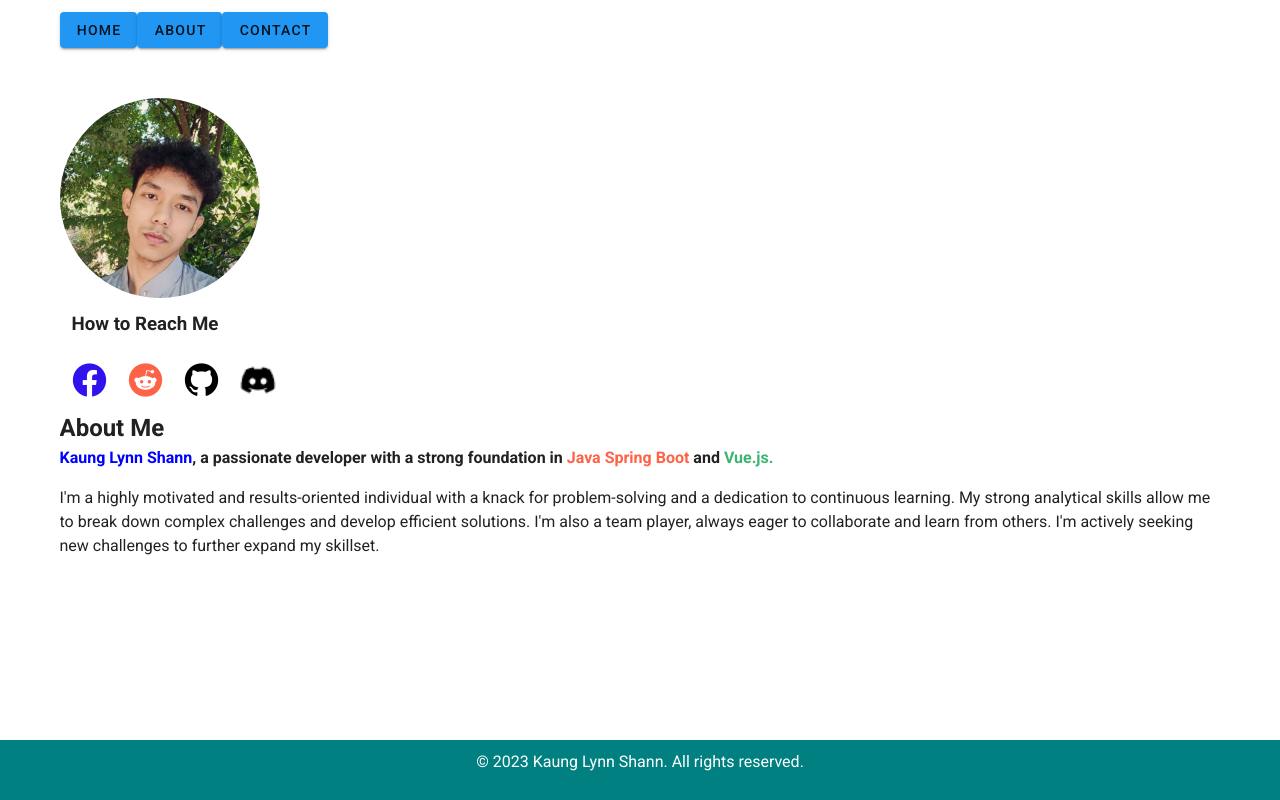
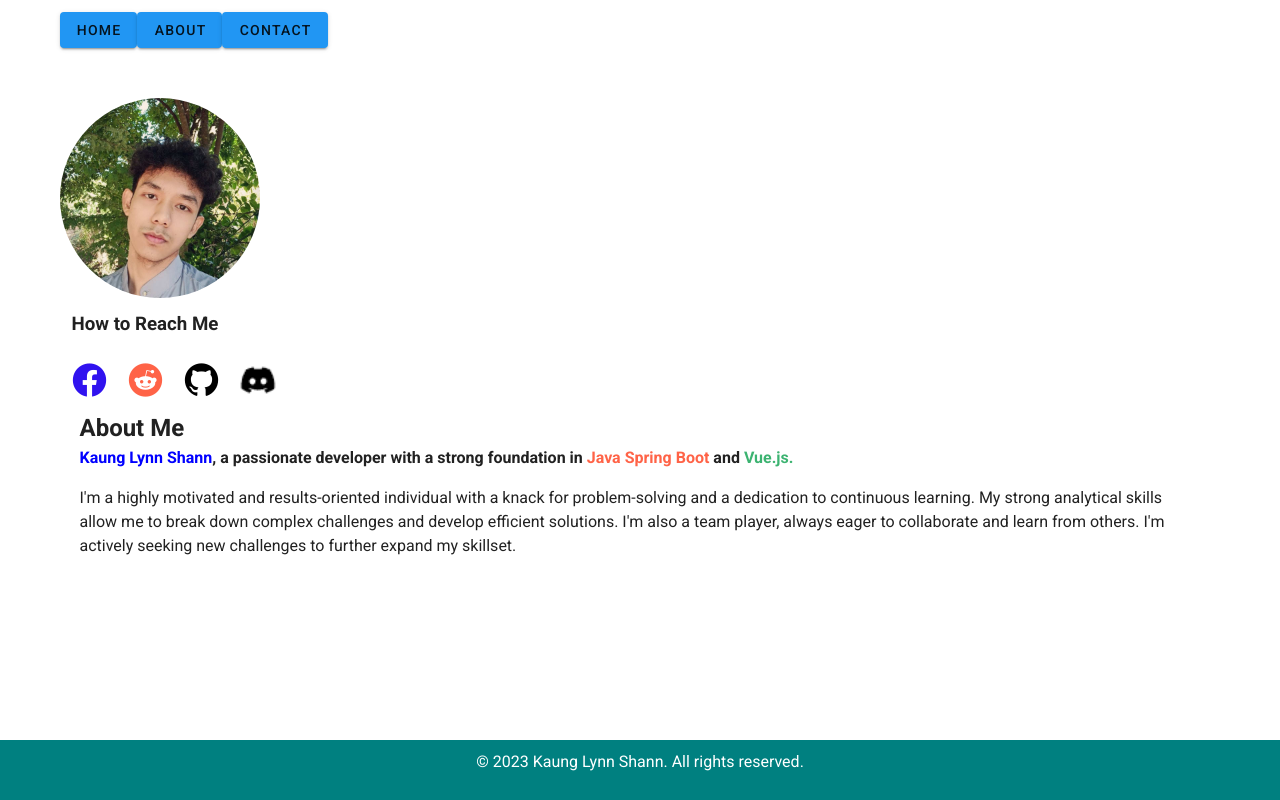
Before and after one commit to KaungLynnShann/myportfolio, a Vue app: page / in a window 1280 px wide. Both pictures are taken after a click on the button "ABOUT". Built offline with nearby package versions, Linux system fonts and the light colour scheme.

Commit message:
Update About.vue

```diff
--- a/src/components/About.vue
+++ b/src/components/About.vue
@@ -1,6 +1,7 @@
 <template>
     <div class ="about">
       <h2>About Me</h2>
+    <div class="content">
      <p style="font-weight: bold;">
   <span style="color: blue;">Kaung Lynn Shann</span>, a passionate developer with a strong foundation in
   <span style="color: tomato;">Java Spring Boot</span> and
@@ -10,6 +11,7 @@
   My strong analytical skills allow me to break down complex challenges and develop efficient solutions.
   I'm also a team player, always eager to collaborate and learn from others. I'm actively seeking new challenges to further expand my skillset.
 </p>
+     </div>
     </div>
   </template>
 
@@ -20,7 +22,11 @@
   </script>
 <style scoped>
   .about{
-    overflow-y: scroll;
-    height: 200px;
+     max-width: 100%;
+     padding: 0 20px;
   }
+.content {
+  overflow-y: auto;
+  max-height: calc(100vh - 100px);
+}
 </style>
```
